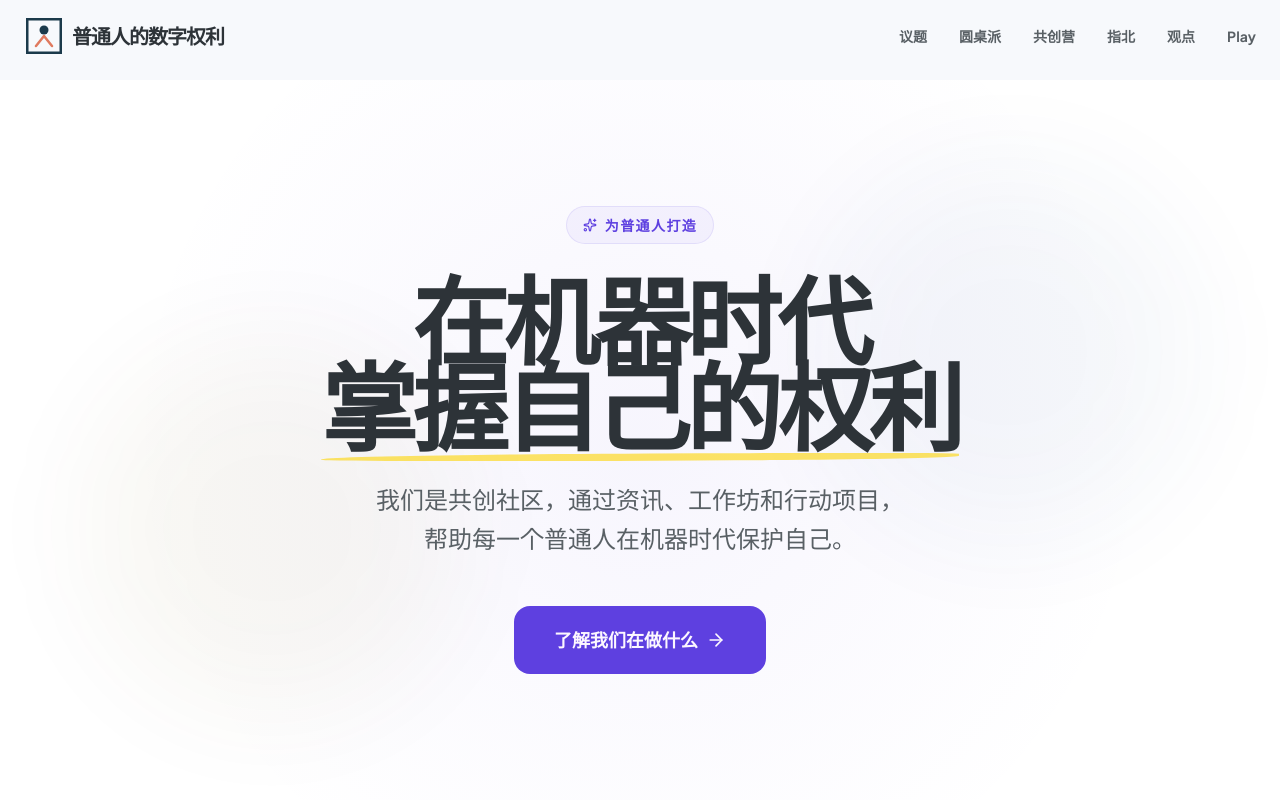
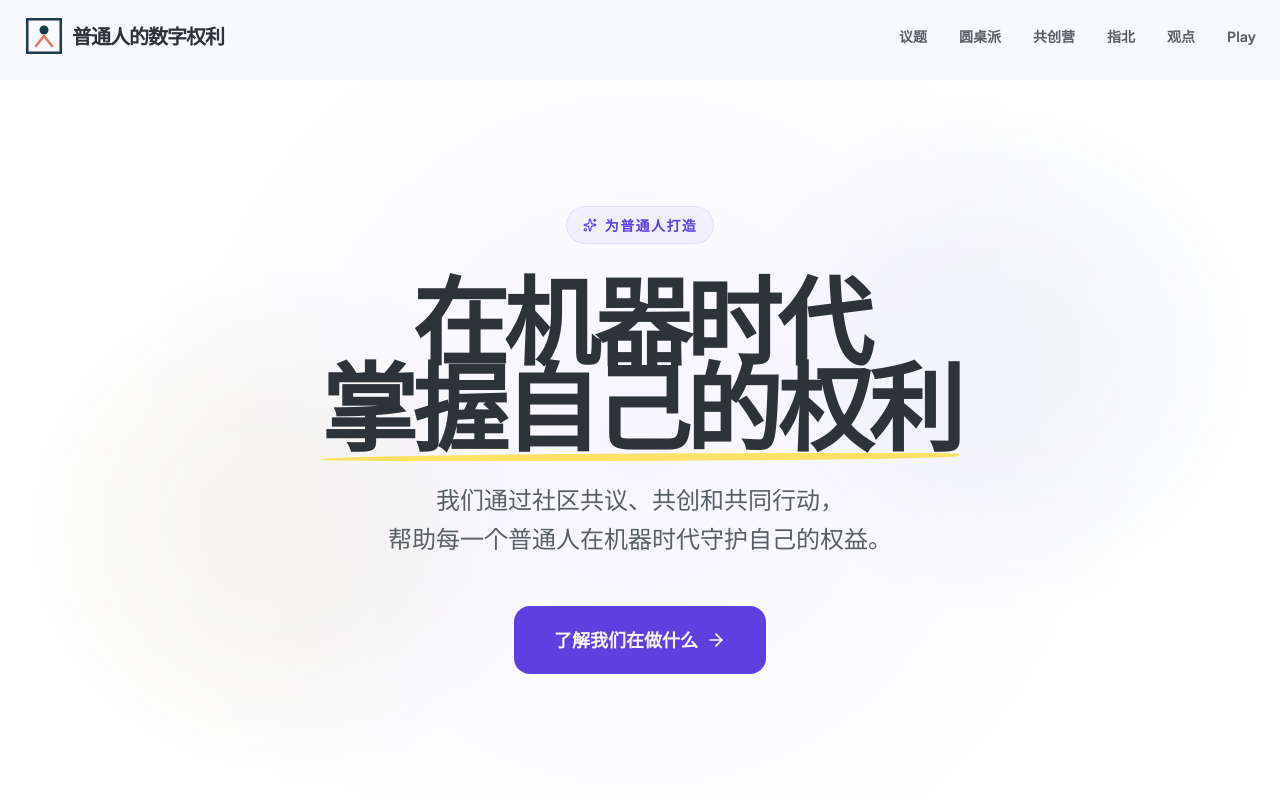
Before and after one commit to digitalrightsforall/digitalrightsforall.github.io, a Vue app: page / in a window 1280 px wide. Shown: the top 800 px of the page. Built offline with nearby package versions, Linux system fonts and the light colour scheme.

Commit message:
content: update community mission statement in hero and footer

```diff
--- a/src/components/Footer.vue
+++ b/src/components/Footer.vue
@@ -33,7 +33,7 @@ const showQR = ref(false);
             <span class="text-xl font-black tracking-tighter text-on-surface">普通人的数字权利</span>
           </router-link>
           <p class="text-on-surface-variant max-w-sm leading-relaxed mb-8">
-            我们是共创社区，通过资讯、工作坊和行动项目，帮助每一个普通人在机器时代保护自己。
+            我们通过社区共议、共创和共同行动，帮助每一个普通人在机器时代守护自己的权益。
           </p>
           <div class="flex gap-4">
             <a
--- a/src/components/Home.vue
+++ b/src/components/Home.vue
@@ -75,8 +75,8 @@ const latestGuides = featuredGuides.length >= 3
           <span class="hand-drawn-underline">掌握自己的权利</span>
         </h1>
         <p class="text-on-surface-variant text-lg md:text-2xl max-w-2xl mx-auto leading-relaxed mb-12">
-          我们是共创社区，通过资讯、工作坊和行动项目，<br class="hidden md:block"/>
-          帮助每一个普通人在机器时代保护自己。
+          我们通过社区共议、共创和共同行动，<br class="hidden md:block"/>
+          帮助每一个普通人在机器时代守护自己的权益。
         </p>
         <div class="flex flex-col sm:flex-row items-center justify-center gap-6">
           <router-link to="/topics" class="w-full sm:w-auto px-10 py-5 bg-primary text-on-primary rounded-2xl font-black text-lg hover:shadow-2xl hover:-translate-y-1 transition-all flex items-center justify-center gap-2 group">
```
